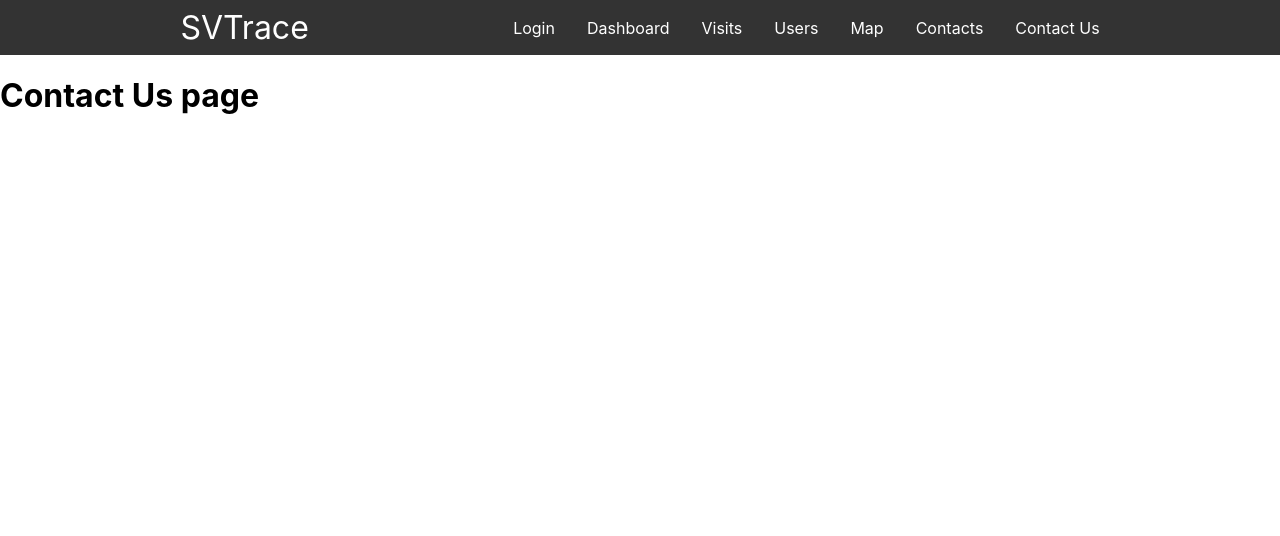
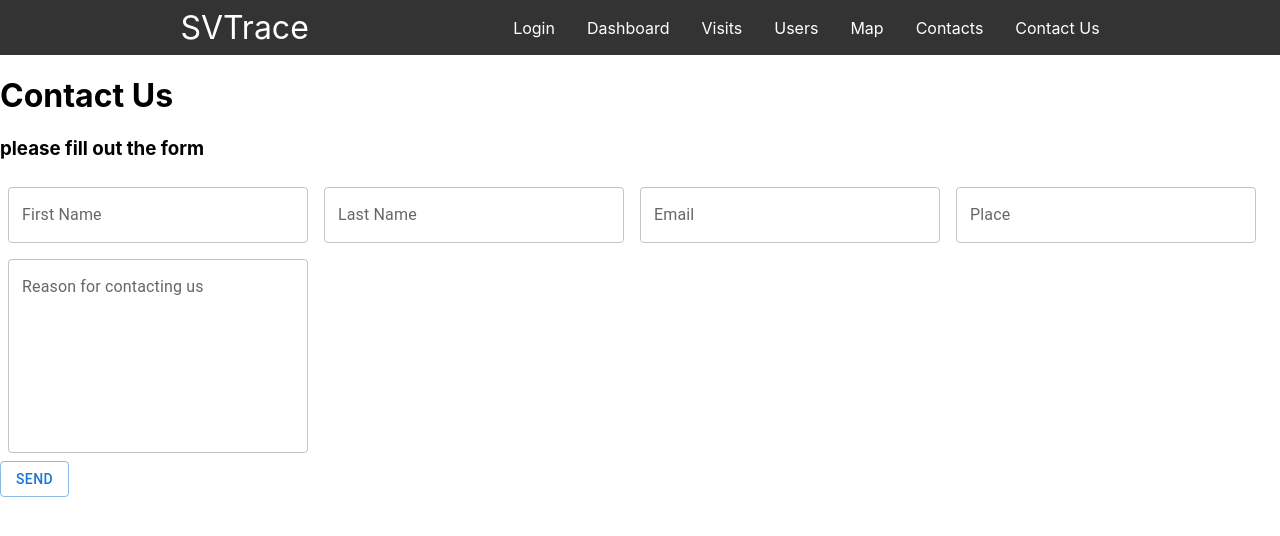
Before and after one commit to rdiaz77/Trace_Project, a React (Create React App) app in the folder frontend/: page /support in a window 1280 px wide. Shown: the top 536 px of the page. Built offline with nearby package versions, Linux system fonts and the light colour scheme.

Commit message:
contact us form ready--no in the db though

```diff
--- a/frontend/src/App.js
+++ b/frontend/src/App.js
@@ -14,6 +14,7 @@ import Login from "./pages/Login"
 import UserView from './components/UservView';
 import AddContactsForm from './components/AddContactForm'
 import AddVisitForm from './components/AddVisitForm';
+import ContactUsForm from './components/ContactUsForm';
 
 function App() {
   return (
@@ -41,7 +42,8 @@ function App() {
           <Route exact path="/contacts/new" element={<AddContactsForm/>}/>
 
 
-          <Route exact path="/support" element = {<ContactUs/>}/>
+          <Route exact path="/support" element = {<ContactUsForm/>}/>
+
 
         </Routes>
 
--- /dev/null
+++ b/frontend/src/components/ContactUsForm.jsx
@@ -0,0 +1,57 @@
+import React , {useState} from 'react';
+import { TextField, Box, Button } from '@mui/material';
+
+
+
+export default function ContactUsForm(){
+
+
+	const [contactMe, setContactMe] = useState({
+
+
+	})
+
+	async function handleSubmit(e) {
+		e.preventDefault()
+		const db = ''
+
+		await fetch(db, {
+			method: 'POST',
+			headers: {
+				'Content-Type': 'application/json'
+			},
+			body: JSON.stringify(contactMe)
+		})
+
+
+	}
+
+    return(
+        <>
+			<h1>Contact Us</h1>
+            <h3>please fill out the form</h3>
+			<Box sx={{'& .MuiTextField-root': { m: 1, width: 300 }}}>
+
+				<form method="POST" action= "/contacts" onSubmit={handleSubmit}>
+
+					<TextField  id= "outlined-basic" fullWidth label="First Name"  variant = "outlined" />
+
+					<TextField id= "outlined-basic" fullWidth label="Last Name"  variant = "outlined"/>
+
+					<TextField id= "outlined-basic" fullWidth label="Email"  variant = "outlined"/>
+
+					<TextField id= "outlined-basic" fullWidth label="Place" variant = "outlined"/>
+
+					<TextField id= "outlined-basic" fullWidth label="Reason for contacting us" multiline rows={7} variant = "outlined"/>
+					<br />
+					<Button onSubmit={handleSubmit} variant="outlined" type='submit'> Send</Button>
+
+				</form>
+
+				</Box>
+
+
+
+        </>
+    )
+}
```
Also changed, not shown: 1 other file (tests, documents, lock files or other folders).
